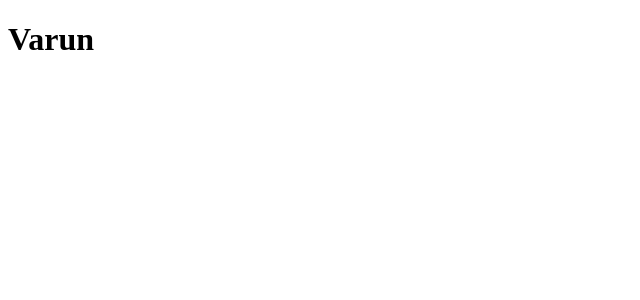
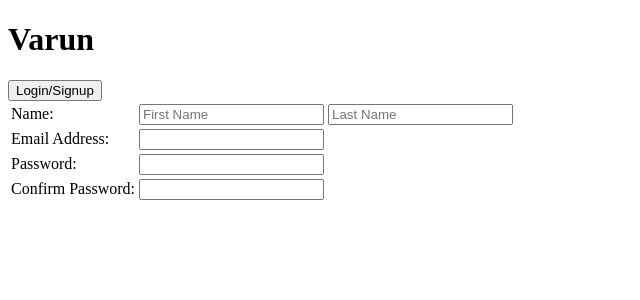
Before and after one commit to being-varun/portfolio, a React (Create React App) app: page / in a window 1280 px wide. Shown: the top 300 px of the page, without its empty margins (0-640 px from the left). Built offline with nearby package versions, Linux system fonts and the light colour scheme.

Commit message:
Learning 03

```diff
--- a/public/index.html
+++ b/public/index.html
@@ -29,6 +29,7 @@
   <body>
     <noscript>You need to enable JavaScript to run this app.</noscript>
     <div id="root"></div>
+    <div id="signin"></div></br>
     <!--
       This HTML file is a template.
       If you open it directly in the browser, you will see an empty page.
--- a/src/App.js
+++ b/src/App.js
@@ -1,32 +1,28 @@
 import React, { Component } from 'react';
+import login from './login';
+import signup from './signup';
 class App extends Component {
+
+    constructor(){
+            super();
+            this.state={ loginState : false};
+    }
+    toggleSignUpLogIn(){
+        this.setState({loginState:true});
+    }
+
+
     render() {
-        return (
-            <div>
-                <table>
-                    <tr>
-                        <td>
-                            Login nId:
-                        </td>
-                        <td>
-                            <input type="text"></input>
-                        </td>
+        console.log("State="+this.loginState);
+        return(
+        <><input type="button" onclick="toggleSignUpLogIn()" value="Login/Signup" />
+       { console.log("State="+this.loginState)}
+        <div id="01">{this.loginState?login():signup()}</div>
+        </>
+        );
+    }
 
-                    </tr>
-                    <tr>
-                        <td>
-                            Password:
-                        </td>
-                        <td>
-                            <input type="Password"></input>
-                        </td>
-                    </tr>
-                </table>
 
-                <br />
-            </div>
-        )
-    }
 }
 
 export default App;
--- a/src/index.js
+++ b/src/index.js
@@ -1,4 +1,6 @@
 import React from 'react';
 import ReactDom from 'react-dom';
+import App from './App';
 
 ReactDom.render(<h1> Varun </h1>,document.getElementById("root"));
+ReactDom.render(<App/>,document.getElementById('signin'));
--- /dev/null
+++ b/src/login.js
@@ -0,0 +1,30 @@
+
+    const login = () => {
+    return (
+        <div>
+            <table>
+                <tr>
+                    <td>
+                        Login Id:
+                    </td>
+                    <td>
+                        <input type="text"></input>
+                    </td>
+
+                </tr>
+                <tr>
+                    <td>
+                        Password:
+                    </td>
+                    <td>
+                        <input type="Password"></input>
+                    </td>
+                </tr>
+            </table>
+
+            <br />
+        </div>
+    )
+}
+
+export default login;
--- /dev/null
+++ b/src/signup.js
@@ -0,0 +1,44 @@
+const signup=() => {
+        return (
+            <table>
+                <tr>
+                    <td>
+                        Name:
+                    </td>
+                    <td>
+                        <input type="text" placeholder="First Name" />
+                    </td>
+                    <td>
+                        <input type="text" placeholder="Last Name" />
+                    </td>
+                </tr>
+                <tr>
+                    <td>
+                        Email Address:
+                    </td>
+                    <td>
+                        <input type="email" />
+                    </td>
+                </tr>
+                <tr>
+                    <td>
+                        Password:
+                    </td>
+                    <td>
+                        <input type="password" />
+                    </td>
+                </tr>
+                <tr>
+                    <td>
+                        Confirm Password:
+                    </td>
+                    <td>
+                        <input type="password" />
+                    </td>
+                </tr>
+
+            </table>
+        )
+
+}
+export default signup;
```
